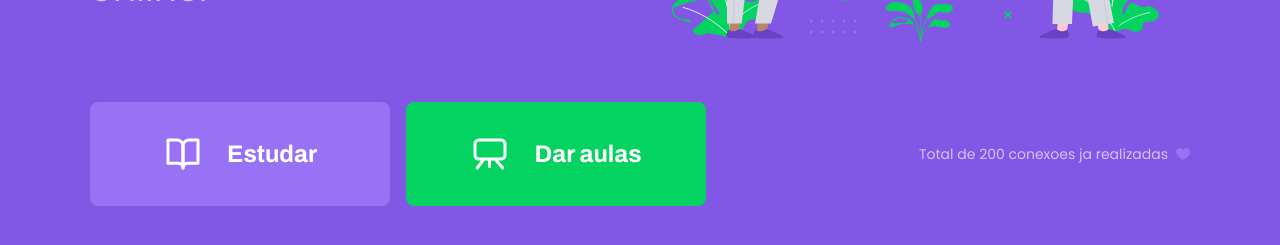
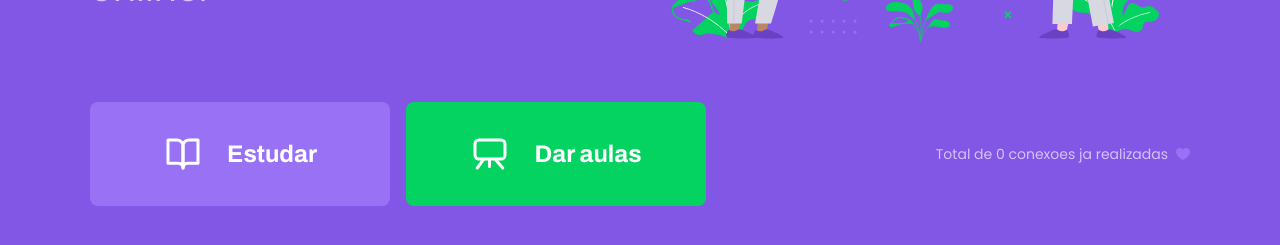
Before and after one commit to FahRamatis/nlw-proffy-web, a React (Create React App) app: page / in a window 1280 px wide. Shown: the part 421-666 px from the top of the page. Built offline with nearby package versions, Linux system fonts and the light colour scheme; no server answers.

Commit message:
connect with api

```diff
--- a/src/pages/Landing/index.tsx
+++ b/src/pages/Landing/index.tsx
@@ -1,4 +1,4 @@
-import React from 'react';
+import React, { useState, useEffect } from 'react';
 import './styles.css';
 import { Link } from 'react-router-dom';
 
@@ -9,7 +9,17 @@ import studyIcon from '../../assets/images/icons/study.svg';
 import giveClassesIcon from '../../assets/images/icons/give-classes.svg';
 import purpleHeartIcon from '../../assets/images/icons/purple-heart.svg';
 
+import { api } from '../../services/api';
+
 const Landing: React.FC = () => {
+  const [totalConnections, setTotalConnections] = useState(0);
+
+  useEffect(() => {
+    api
+      .get('/connections')
+      .then((response) => setTotalConnections(response.data.total));
+  }, []);
+
   return (
     <div id="page-landing">
       <div id="page-landing-content" className="container">
@@ -34,7 +44,7 @@ const Landing: React.FC = () => {
           </Link>
         </div>
         <span className="total-connections">
-          Total de 200 conexoes ja realizadas
+          Total de {totalConnections} conexoes ja realizadas
           <img alt="Coracao roxo" src={purpleHeartIcon} />
         </span>
       </div>
```
